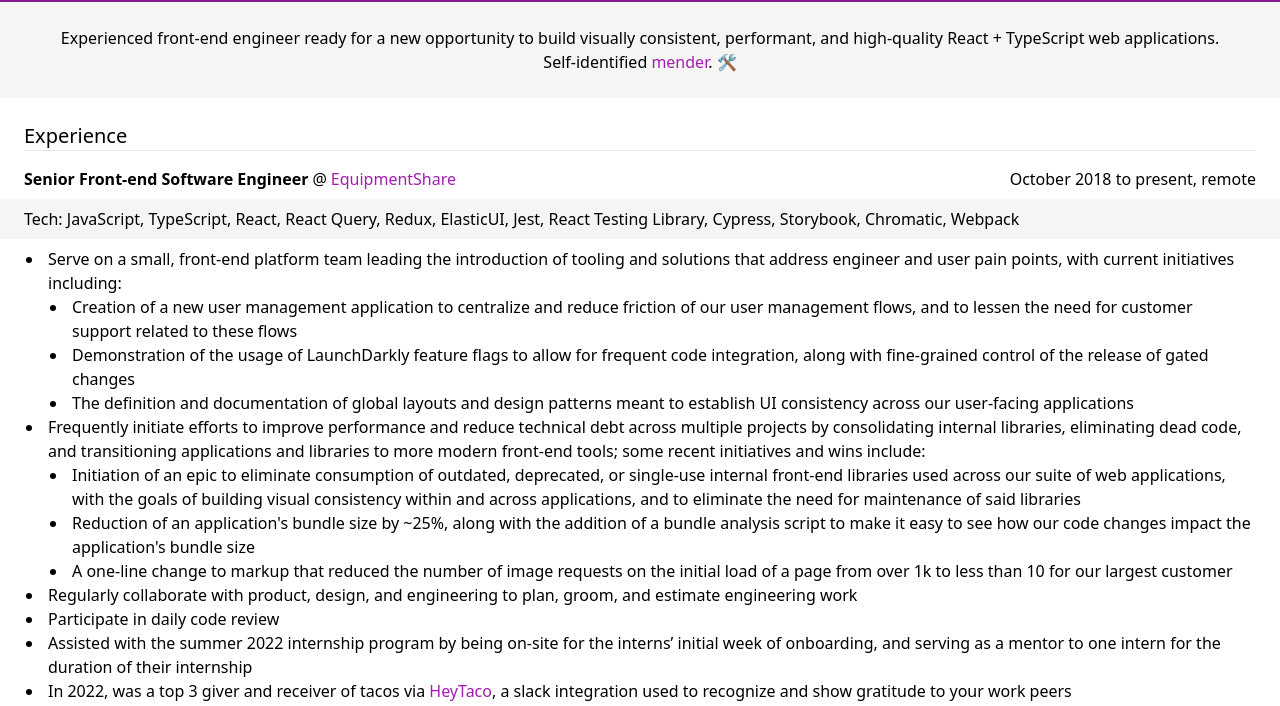
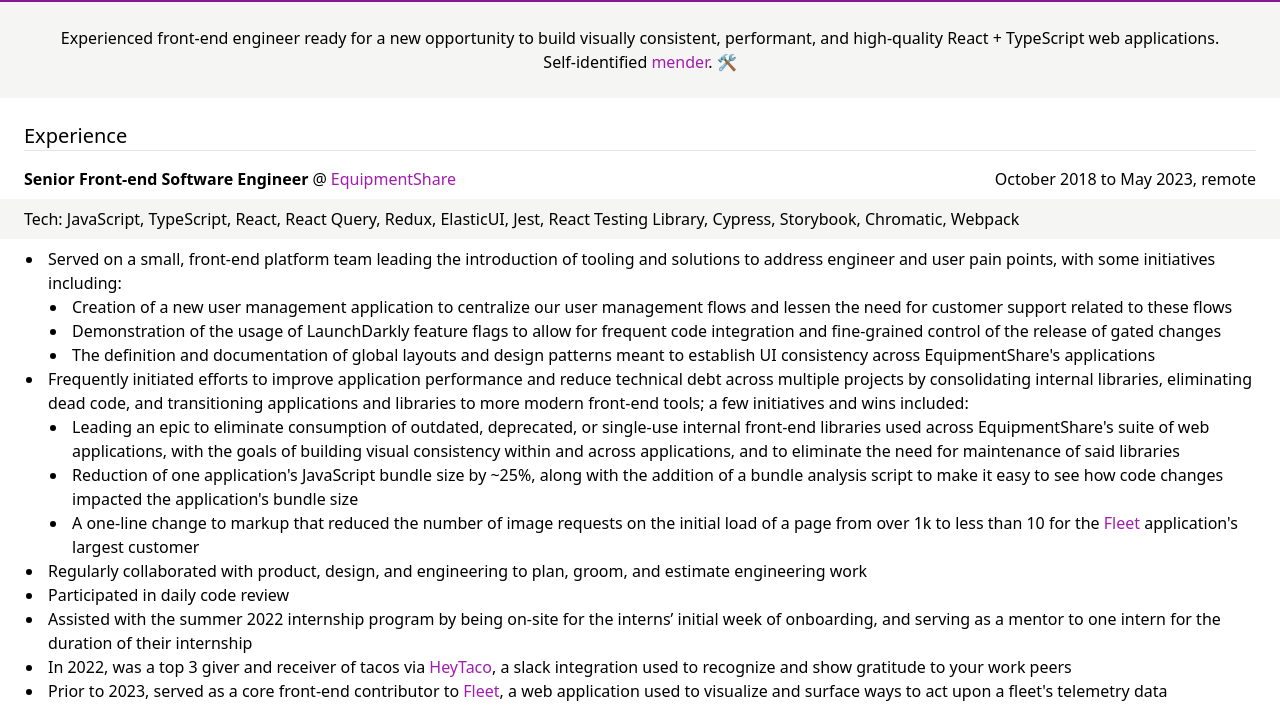
Before and after one commit to rachelhathaway/resume, an Astro site: page / in a window 1280 px wide. Shown: the part 94-800 px from the top of the page. Built offline with nearby package versions, Linux system fonts and the light colour scheme; Astro itself is replaced by a stand-in of ours.

Commit message:
update EquipmentShare info to past-tense

```diff
--- a/src/pages/index.astro
+++ b/src/pages/index.astro
@@ -73,63 +73,69 @@
             "Chromatic",
             "Webpack",
           ]}
-          term="October 2018 to present"
+          term="October 2018 to May 2023"
           title="Senior Front-end Software Engineer"
         >
           <ul class="ml-4">
             <li>
-              Serve on a small, front-end platform team leading the introduction
-              of tooling and solutions that address engineer and user pain
-              points, with current initiatives including:
+              Served on a small, front-end platform team leading the
+              introduction of tooling and solutions to address engineer and user
+              pain points, with some initiatives including:
               <ul class="ml-4">
                 <li>
                   Creation of a new user management application to centralize
-                  and reduce friction of our user management flows, and to
-                  lessen the need for customer support related to these flows
+                  our user management flows and lessen the need for customer
+                  support related to these flows
                 </li>
                 <li>
                   Demonstration of the usage of LaunchDarkly feature flags to
-                  allow for frequent code integration, along with fine-grained
-                  control of the release of gated changes
+                  allow for frequent code integration and fine-grained control
+                  of the release of gated changes
                 </li>
                 <li>
                   The definition and documentation of global layouts and design
-                  patterns meant to establish UI consistency across our
-                  user-facing applications
+                  patterns meant to establish UI consistency across
+                  EquipmentShare's applications
                 </li>
               </ul>
             </li>
             <li>
-              Frequently initiate efforts to improve performance and reduce
-              technical debt across multiple projects by consolidating internal
-              libraries, eliminating dead code, and transitioning applications
-              and libraries to more modern front-end tools; some recent
-              initiatives and wins include:
+              Frequently initiated efforts to improve application performance
+              and reduce technical debt across multiple projects by
+              consolidating internal libraries, eliminating dead code, and
+              transitioning applications and libraries to more modern front-end
+              tools; a few initiatives and wins included:
               <ul class="ml-4">
                 <li>
-                  Initiation of an epic to eliminate consumption of outdated,
+                  Leading an epic to eliminate consumption of outdated,
                   deprecated, or single-use internal front-end libraries used
-                  across our suite of web applications, with the goals of
-                  building visual consistency within and across applications,
-                  and to eliminate the need for maintenance of said libraries
+                  across EquipmentShare's suite of web applications, with the
+                  goals of building visual consistency within and across
+                  applications, and to eliminate the need for maintenance of
+                  said libraries
                 </li>
                 <li>
-                  Reduction of an application's bundle size by ~25%, along with
-                  the addition of a bundle analysis script to make it easy to
-                  see how our code changes impact the application's bundle size
+                  Reduction of one application's JavaScript bundle size by ~25%,
+                  along with the addition of a bundle analysis script to make it
+                  easy to see how code changes impacted the application's bundle
+                  size
                 </li>
                 <li>
                   A one-line change to markup that reduced the number of image
                   requests on the initial load of a page from over 1k to less
-                  than 10 for our largest customer
+                  than 10 for the <a
+                    class="text-fuchsia-700"
+                    href="https://www.equipmentshare.com/digital-solutions/fleet"
+                    target="_blank">Fleet</a
+                  > application's largest customer
                 </li>
               </ul>
             </li>
             <li>
-              Regularly collaborate with product, design, and engineering to
+              Regularly collaborated with product, design, and engineering to
               plan, groom, and estimate engineering work
             </li>
-            <li>Participate in daily code review</li>
+            <li>Participated in daily code review</li>
             <li>
               Assisted with the summer 2022 internship program by being on-site
               for the interns’ initial week of onboarding, and serving as a
```
